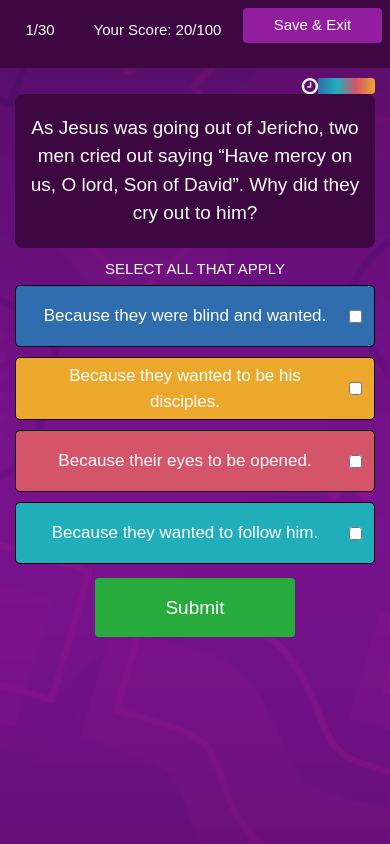
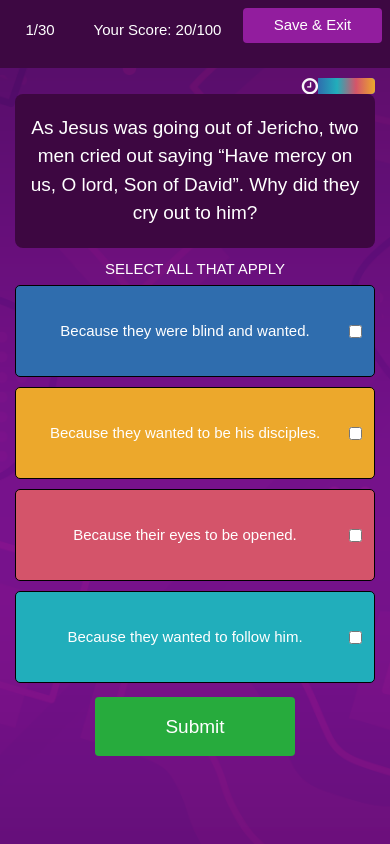
Before and after one commit to nancyhenry89/Quizes, a plain HTML site: page index.html in a window 390 px wide. Drawn offline with nearby package versions, Linux system fonts and the light colour scheme; a web font is replaced by a local one.

Commit message:
fix orientation

```diff
--- a/styles.css
+++ b/styles.css
@@ -108,7 +108,7 @@ p.info {
     width: 100%;
     margin: auto;
     margin-top: 0;
-    height: 100%;
+    height: auto;
     margin-bottom: 0;
     display: flex;
     justify-content: center;
@@ -118,7 +118,7 @@ p.info {
 .ans label {
     text-align: center;
     width: 100%;
-    height: 100%;
+    height: auto;
     align-items: center;
     margin: 0;
     display: flex;
@@ -146,7 +146,6 @@ p.info {
         margin-top: 0;
         width: 95%;
         padding-right: 20px;
-        height: auto;
     }
 
 .ans label input {
@@ -187,9 +186,9 @@ header .col-sm-4 {
     margin-bottom: 20px;
 }
 }
-@media screen and (max-width:500px){
+@media screen and (max-width:767px){
 
-    .ans label{min-height: 50px;height: auto;}
+    .ans label{min-height: 80px;}
     .desktop{display: none}
     .question {
         font-size: 20px;
@@ -206,7 +205,7 @@ header .col-sm-4 {
         padding: 1vh 0;
     }
 
-    button.btn.btn-primary.submit {font-size: 19px;height: 7vh;}
+    button.btn.btn-primary.submit {font-size: 19px;height: 7vh;min-height: 40px;}
 
     button.btn.btn-primary.save {
         font-size: 15px;
@@ -216,7 +215,7 @@ header .col-sm-4 {
     .ans {
         /* min-height: 9vh; */
         padding: 5px 10px;
-        font-size: 17px;
+        font-size: 15px;
         padding-right: 10px;
         height: auto;
         text-align: center;
```
Also changed, not shown: 1 other file.
